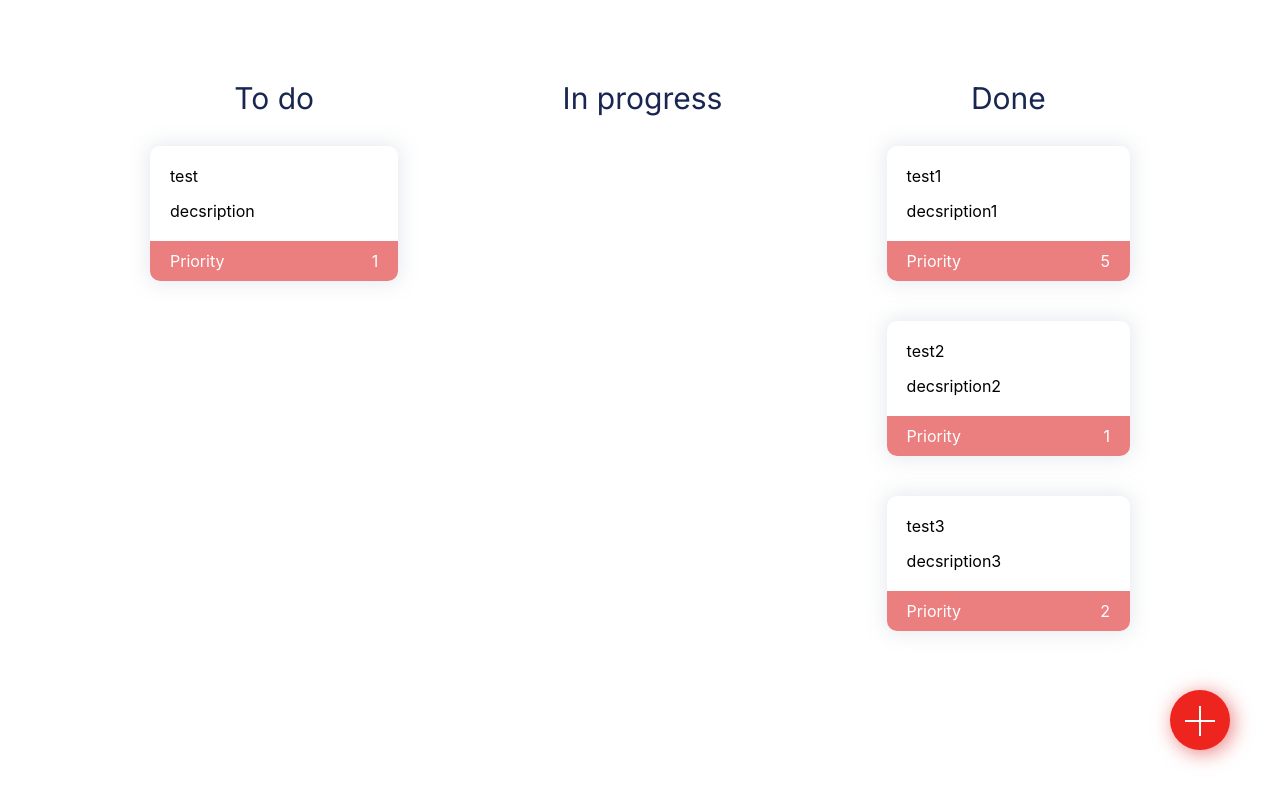
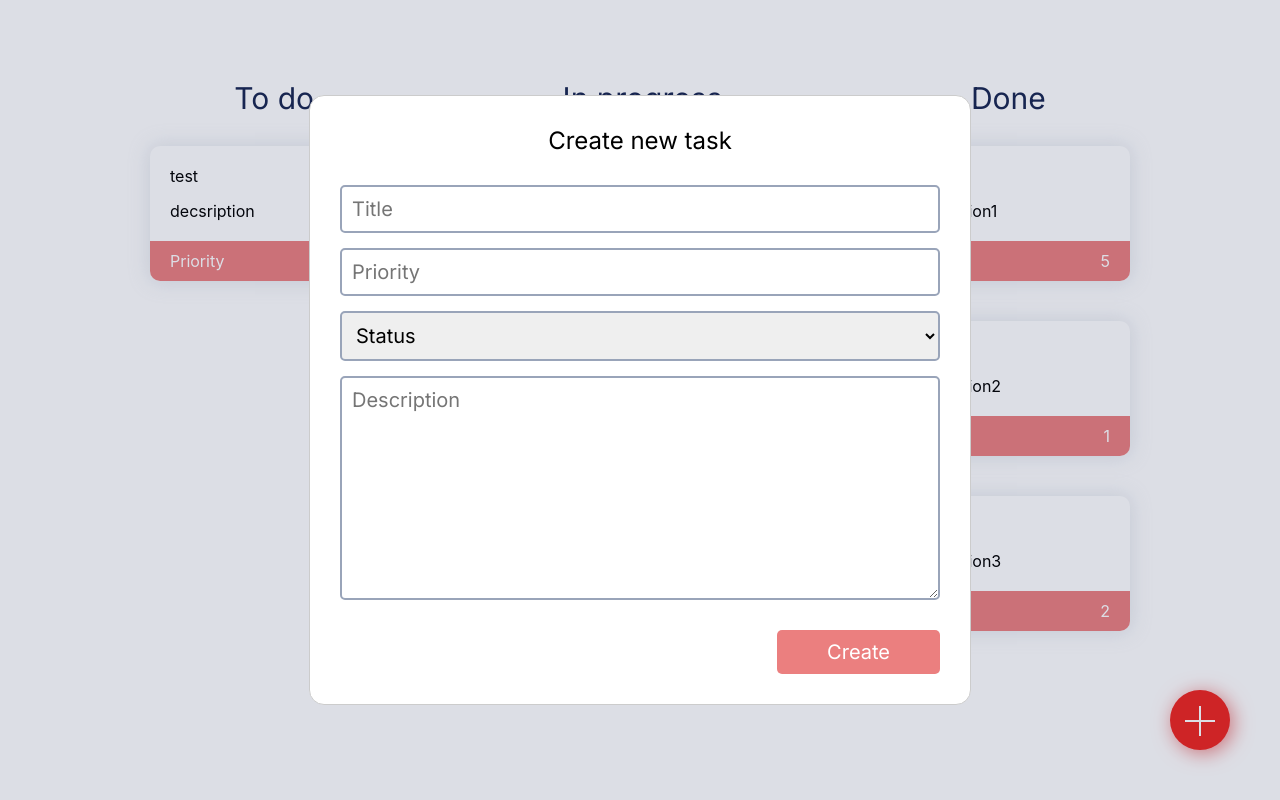
Before and after one commit to sashapanasiuk5/to-do-frontend, a React (Create React App) app: page / in a window 1280 px wide. Built offline with nearby package versions, Linux system fonts and the light colour scheme.

Commit message:
add layout for modal that creates task

```diff
--- a/package.json
+++ b/package.json
@@ -14,6 +14,7 @@
     "mobx-react-lite": "^4.0.7",
     "react": "^18.3.1",
     "react-dom": "^18.3.1",
+    "react-modal": "^3.16.1",
     "react-scripts": "5.0.1",
     "typescript": "^4.9.5",
     "web-vitals": "^2.1.4"
@@ -41,5 +42,8 @@
       "last 1 firefox version",
       "last 1 safari version"
     ]
+  },
+  "devDependencies": {
+    "@types/react-modal": "^3.16.3"
   }
 }
--- a/src/components/ToDoList/ToDoList.tsx
+++ b/src/components/ToDoList/ToDoList.tsx
@@ -6,6 +6,7 @@ import ToDoListItem from '../ToDoListItem/ToDoListItem';
 import '../../styles/ToDoList.css'
 import { observer } from 'mobx-react-lite';
 import useMobx from '../../stores/store';
+import CreateTaskModal from '../modals/CreateTaskModal/CreateModal';
 
 
 function ToDoList(){
@@ -47,6 +48,7 @@ function ToDoList(){
                     </div>
                 </div>
             </div>
+            <CreateTaskModal/>
             <button className='ToDoListAddButton'></button>
         </div>
     );
--- /dev/null
+++ b/src/components/modals/CreateTaskModal/CreateModal.tsx
@@ -0,0 +1,32 @@
+import React from "react";
+import ReactDOM from 'react-dom';
+import Modal from 'react-modal'
+
+import { styles }  from '../../../styles/modal.styles'
+import '../../../styles/CreateTaskModal.styles.css'
+function CreateTaskModal(){
+    return (
+        <Modal isOpen={true} style={styles}>
+            <div className="CreateTaskModal">
+                <div className="CreateTaskModalTitle">Create new task</div>
+
+                <div className="CreateTaskModalForm">
+                    <input className="CreateTaskModalInput" placeholder="Title"/>
+                    <input className="CreateTaskModalInput" placeholder="Priority"/>
+                    <select className="CreateTaskModalSelect" id="">
+                        <option value="" disabled selected>Status</option>
+                        <option value="to-do">To do</option>
+                        <option value="in-progress">In progress</option>
+                        <option value="done">Done</option>
+                    </select>
+                    <textarea className="CreateTaskModalTextArea" id="" placeholder="Description">
+
+                    </textarea>
+                </div>
+                <button className="CreateTaskModalButton">Create</button>
+            </div>
+        </Modal>
+    );
+}
+
+export default CreateTaskModal;
--- /dev/null
+++ b/src/react-app-env.d.ts
@@ -0,0 +1 @@
+/// <reference types="react-scripts" />
--- /dev/null
+++ b/src/styles/CreateTaskModal.styles.css
@@ -0,0 +1,47 @@
+.CreateTaskModal{
+    width: 600px;
+    padding-right: 30px;
+    padding-left: 30px;
+    display: flex;
+    flex-direction: column;
+    padding-bottom: 30px;
+}
+.CreateTaskModalTitle{
+    font-size: 24px;
+    font-family: 'Inter';
+    text-align: center;
+    padding-top: 30px;
+    padding-bottom: 30px;
+}
+
+.CreateTaskModalInput, .CreateTaskModalSelect, .CreateTaskModalTextArea{
+    padding: 10px;
+    border: 2px solid #99A4B9;
+    font-size: 20px;
+    border-radius: 5px;
+    font-family: 'Inter';
+}
+
+.CreateTaskModalForm{
+    display: flex;
+    flex-direction: column;
+    gap: 15px;
+    margin-bottom: 30px;
+}
+
+.CreateTaskModalTextArea{
+    min-height: 200px;
+}
+
+.CreateTaskModalButton{
+    align-self: flex-end;
+    background-color: #EB7F7F;
+    color: #fff;
+    padding: 10px 50px 10px 50px;
+    border: none;
+    outline: none;
+    border-radius: 5px;
+
+    font-size: 20px;
+    font-family: 'Inter';
+}
--- a/src/styles/ToDoList.css
+++ b/src/styles/ToDoList.css
@@ -32,7 +32,7 @@
     position: fixed;
     bottom: 50px;
     right: 50px;
-
+    cursor: pointer;
     -webkit-box-shadow: 3px 3px 20px 0px #EB7F7F;
     box-shadow: 3px 3px 20px 0px #EB7F7F;
 }
--- /dev/null
+++ b/src/styles/modal.styles.ts
@@ -0,0 +1,15 @@
+export const styles = {
+    overlay: {
+        backgroundColor: 'rgba(24, 38, 81, 0.15)'
+      },
+      content: {
+        top: '50%',
+        left: '50%',
+        right: 'auto',
+        bottom: 'auto',
+        marginRight: '-50%',
+        transform: 'translate(-50%, -50%)',
+        borderRadius: '15px',
+        padding: '0px'
+      },
+}
--- a/tsconfig.json
+++ b/tsconfig.json
@@ -18,7 +18,7 @@
     "resolveJsonModule": true,
     "isolatedModules": true,
     "noEmit": true,
-    "jsx": "react-jsx"
+    "jsx": "preserve"
   },
   "include": [
     "src"
```
Also changed, not shown: 1 other file (tests, documents, lock files or other folders).
